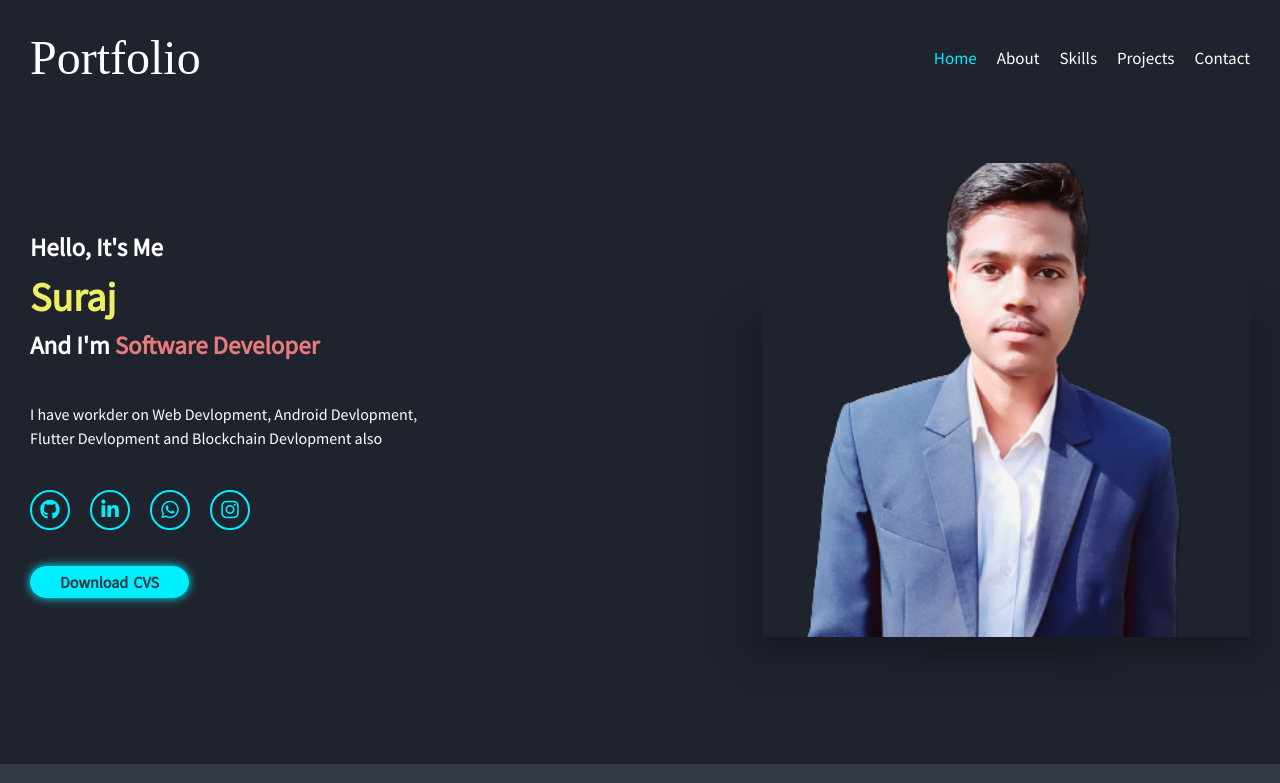
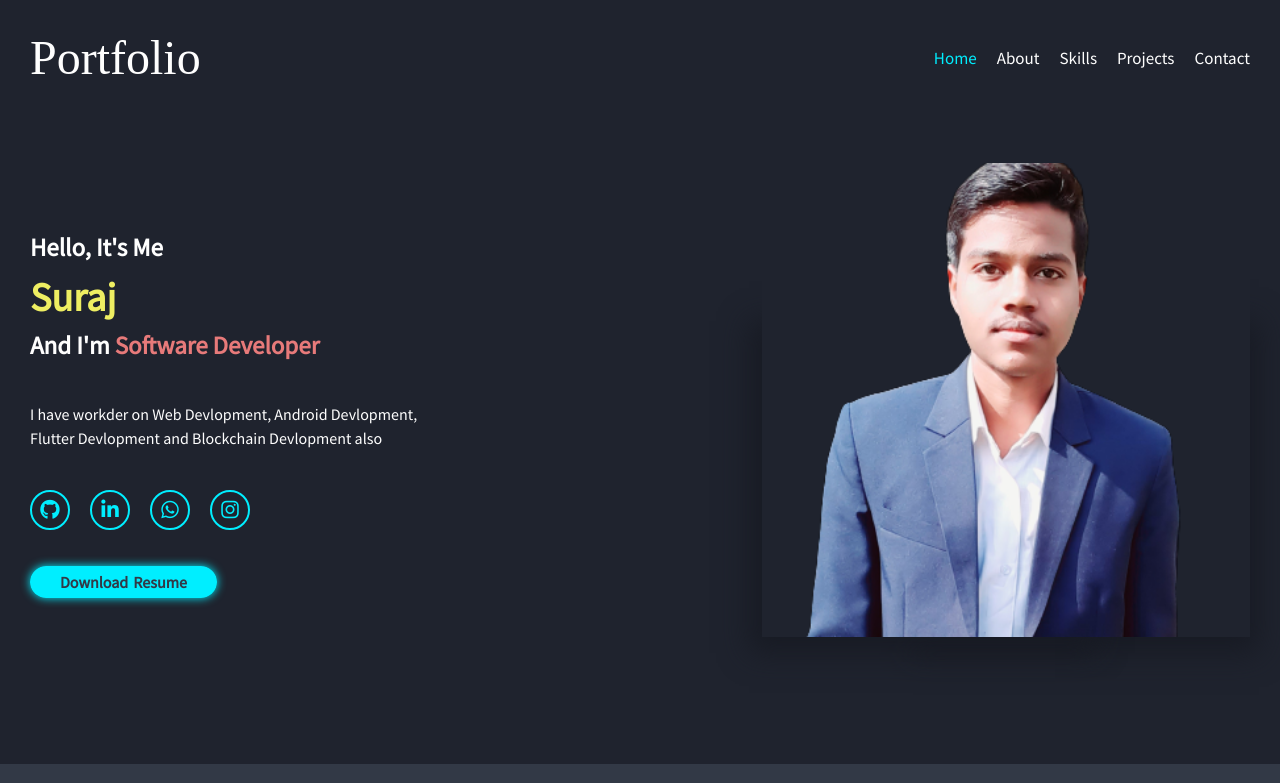
Before and after one commit to ersurajrajput/ersurajrajput.github.io, a plain HTML site: page index.html in a window 1280 px wide. Shown: the top 783 px of the page. Drawn offline with Linux system fonts and the light colour scheme; a web font is replaced by a local one.

Commit message:
Ressume_added

```diff
--- a/index.html
+++ b/index.html
@@ -58,8 +58,8 @@
                     </a>
                 </div>
                 <div class="resume-links">
-                    <a href="https://drive.google.com/file/d/1uiH1uWtxHlP1AFbRHEwUj4H_PZZ0NlqR/view?usp=share_link"
-                        class="cv-resume btn-cls" target="new">Download CVS</a>
+                    <a href="/assets/Suraj_Resume.docx"
+                        class="cv-resume btn-cls" target="new">Download Resume</a>
                 </div>
             </div>
             <div class=" main-img ">
```
Also changed, not shown: 1 other file.
